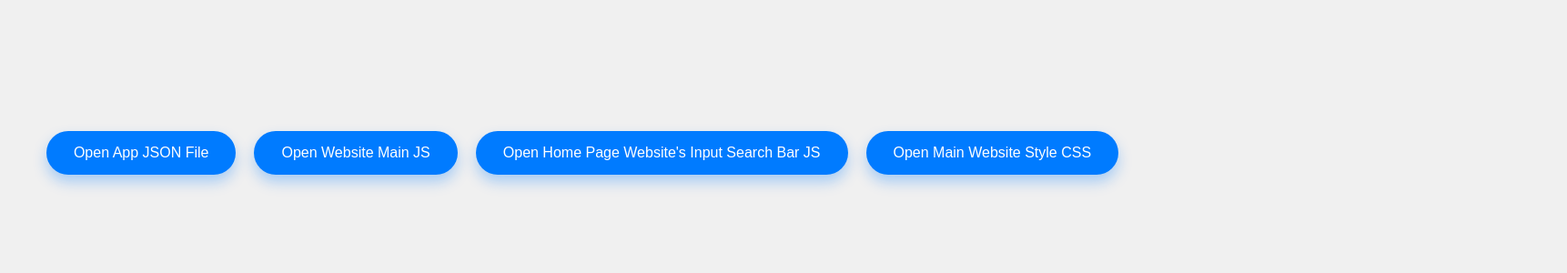
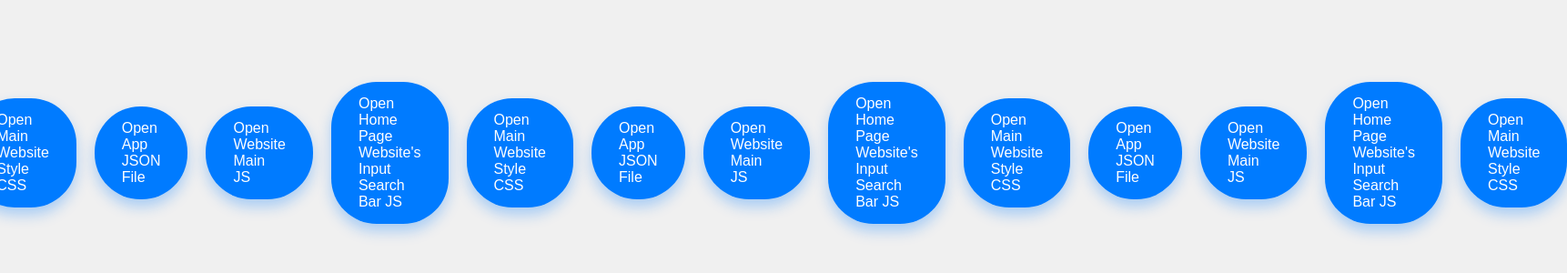
Before and after one commit to IslamMap/IslamMap, a plain HTML site: page index.html in a window 1280 px wide. Shown: the part 240-540 px from the top of the page at 91% size, 1722 px wide, since content can reach past the window. Drawn offline with Linux system fonts and the light colour scheme.

Commit message:
Update index.html

```diff
--- a/index.html
+++ b/index.html
@@ -44,5 +44,18 @@
     <a href="main_web_script.js" class="fancy-button">Open Website Main JS</a>
     <a href="home_input_search_bar.js" class="fancy-button">Open Home Page Website's Input Search Bar JS</a>
     <a href="main_web_style.css" class="fancy-button">Open Main Website Style CSS</a>
+
+       <a href="posts.json" class="fancy-button">Open App JSON File</a>
+    <a href="main_web_script.js" class="fancy-button">Open Website Main JS</a>
+    <a href="home_input_search_bar.js" class="fancy-button">Open Home Page Website's Input Search Bar JS</a>
+    <a href="main_web_style.css" class="fancy-button">Open Main Website Style CSS</a>
+       <a href="posts.json" class="fancy-button">Open App JSON File</a>
+    <a href="main_web_script.js" class="fancy-button">Open Website Main JS</a>
+    <a href="home_input_search_bar.js" class="fancy-button">Open Home Page Website's Input Search Bar JS</a>
+    <a href="main_web_style.css" class="fancy-button">Open Main Website Style CSS</a>
+       <a href="posts.json" class="fancy-button">Open App JSON File</a>
+    <a href="main_web_script.js" class="fancy-button">Open Website Main JS</a>
+    <a href="home_input_search_bar.js" class="fancy-button">Open Home Page Website's Input Search Bar JS</a>
+    <a href="main_web_style.css" class="fancy-button">Open Main Website Style CSS</a>
 </body>
 </html>
```
